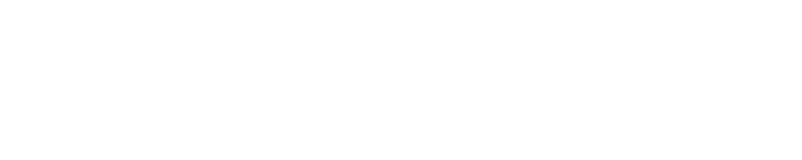
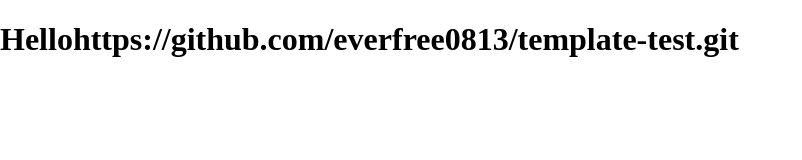
Before and after one commit to everfree0813/template-test, a plain HTML site: page index.html in a window 1280 px wide. Shown: the whole page, without its empty margins (0-802 px from the left). Drawn offline with Linux system fonts and the light colour scheme.

Commit message:
hello world

```diff
--- a/index.html
+++ b/index.html
@@ -8,7 +8,7 @@
     <link rel="stylesheet" href="style.css">
 </head>
 <body>
-
+    <h1>Hellohttps://github.com/everfree0813/template-test.git</h1>
     <!-- Script -->
     <link rel="stylesheet" href="https://cdnjs.cloudflare.com/ajax/libs/font-awesome/6.4.0/css/all.min.css">
     <script src="script.js"></script>
```
